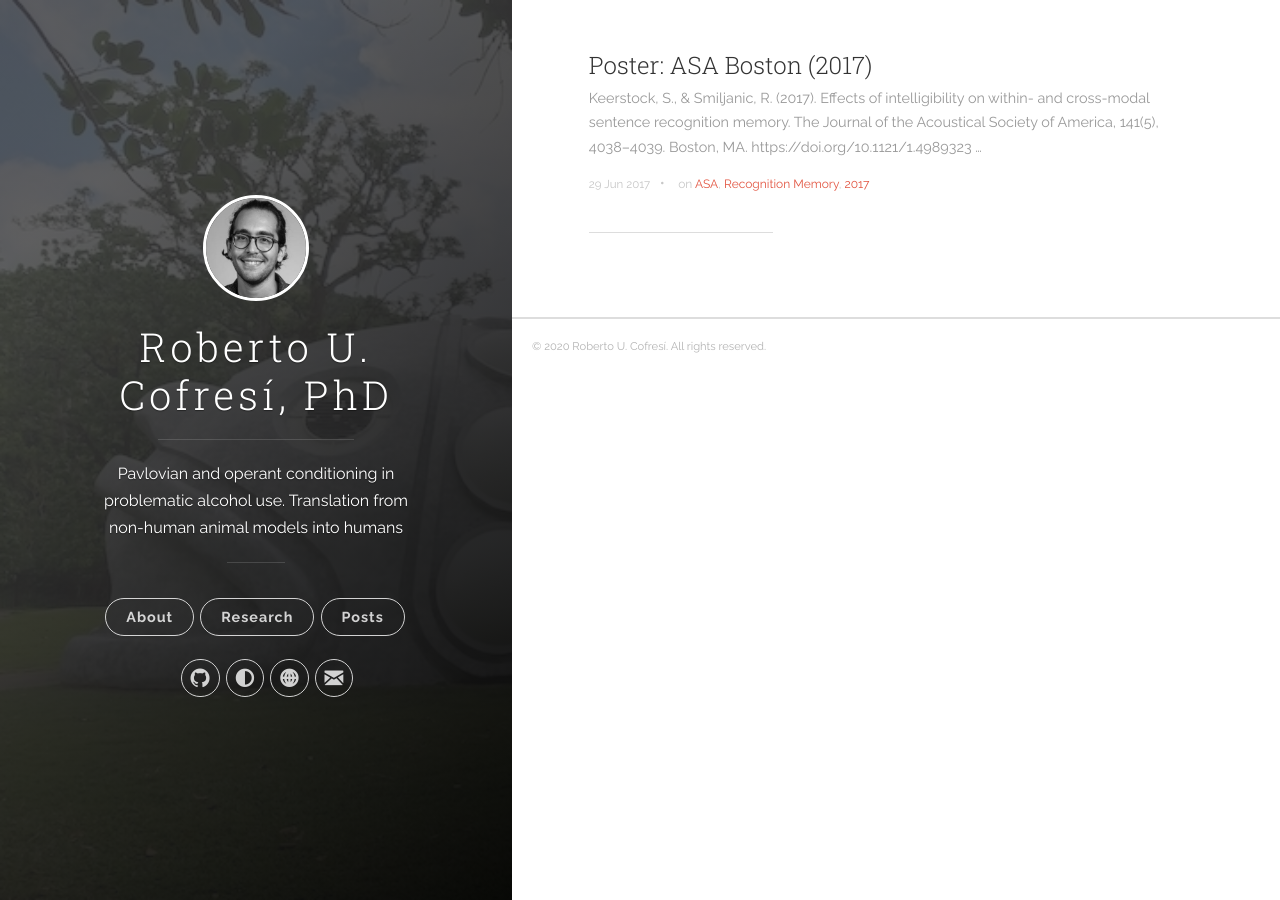
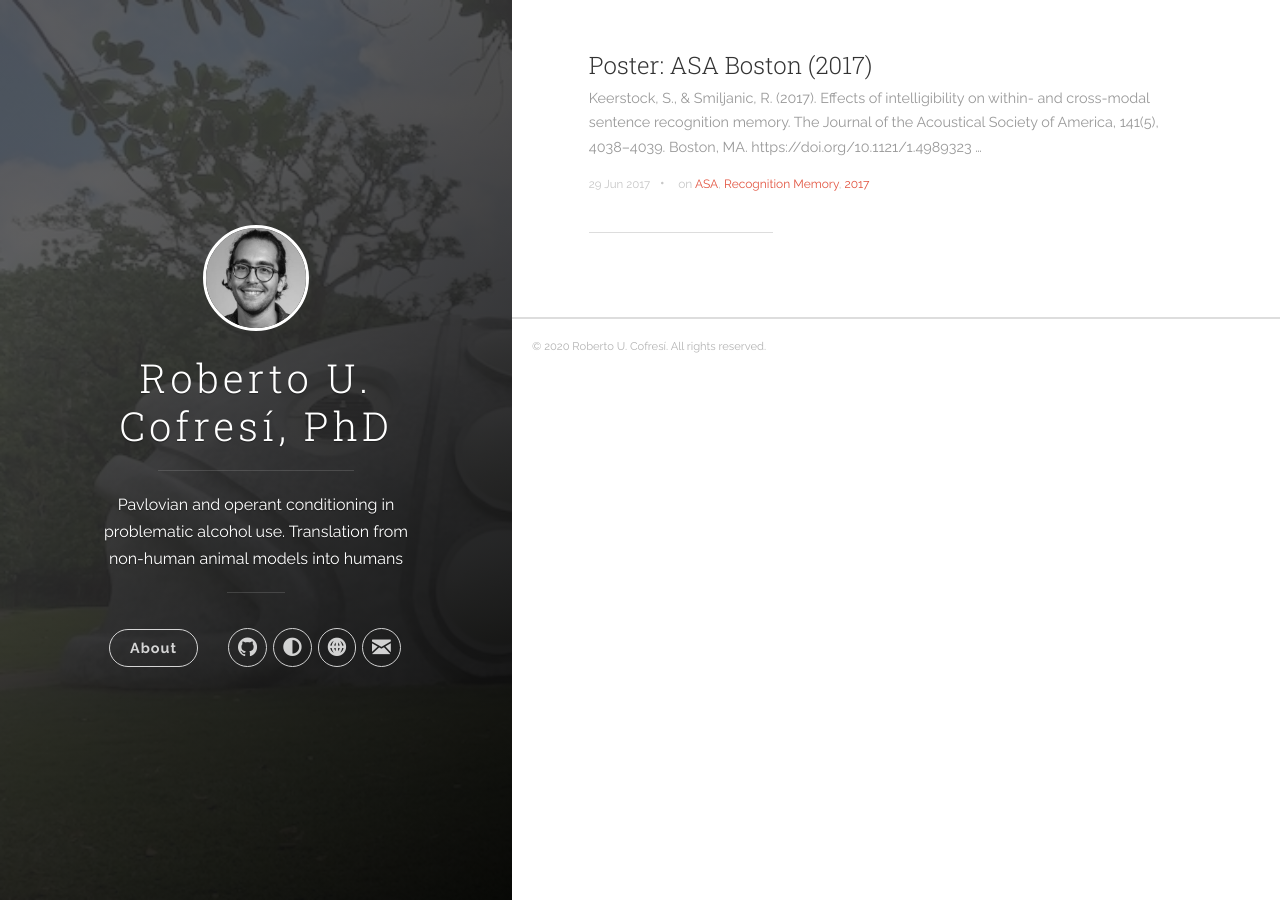
Before and after one commit to rcofresi/rcofresi.github.io, a Jekyll site: the page built from index.html, in a window 1280 px wide. Built offline with Jekyll 4.4.1, drawn with Linux system fonts in a browser that asks for light colours; the list of posts is cut into pages by our own code.

Commit message:
Update header.html

```diff
--- a/_includes/header.html
+++ b/_includes/header.html
@@ -24,17 +24,6 @@
             </ul>
            </nav>
 
-           <nav class="cover-navigation cover-navigation--primary">
-            <ul class="navigation">
-              <li class="navigation__item"><a href="{{ site.baseurl }}/research/" title="link to {{ site.title }} Research" class="blog-button">Research</a></li>
-            </ul>
-           </nav>
-
-          <nav class="cover-navigation cover-navigation--primary">
-            <ul class="navigation">
-              <li class="navigation__item"><a href="{{ site.baseurl }}/#blog" title="link to {{ site.title }} posts" class="blog-button">Posts</a></li>
-            </ul>
-          </nav>
 
           <nav class="cover-navigation navigation--social">
             <ul class="navigation">
```
